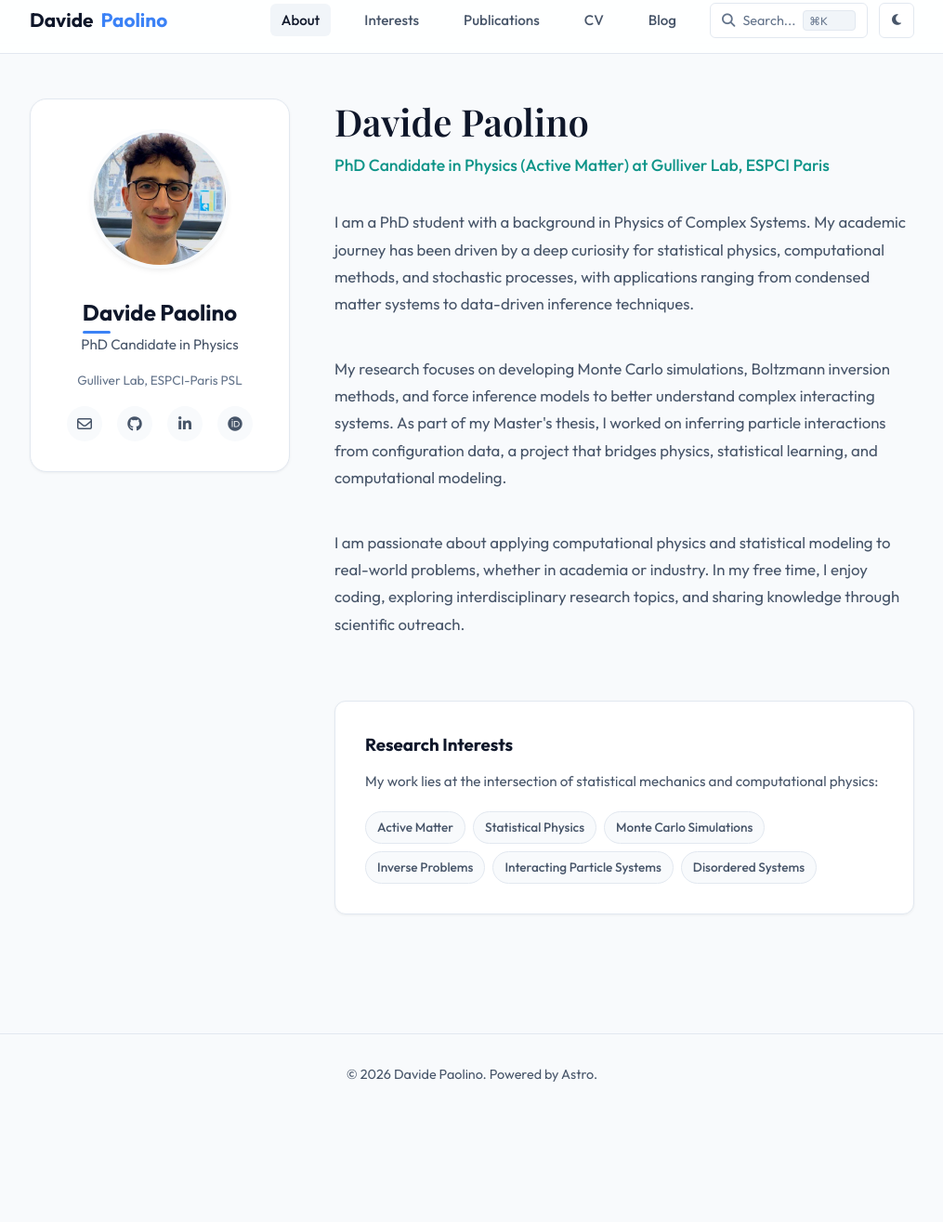
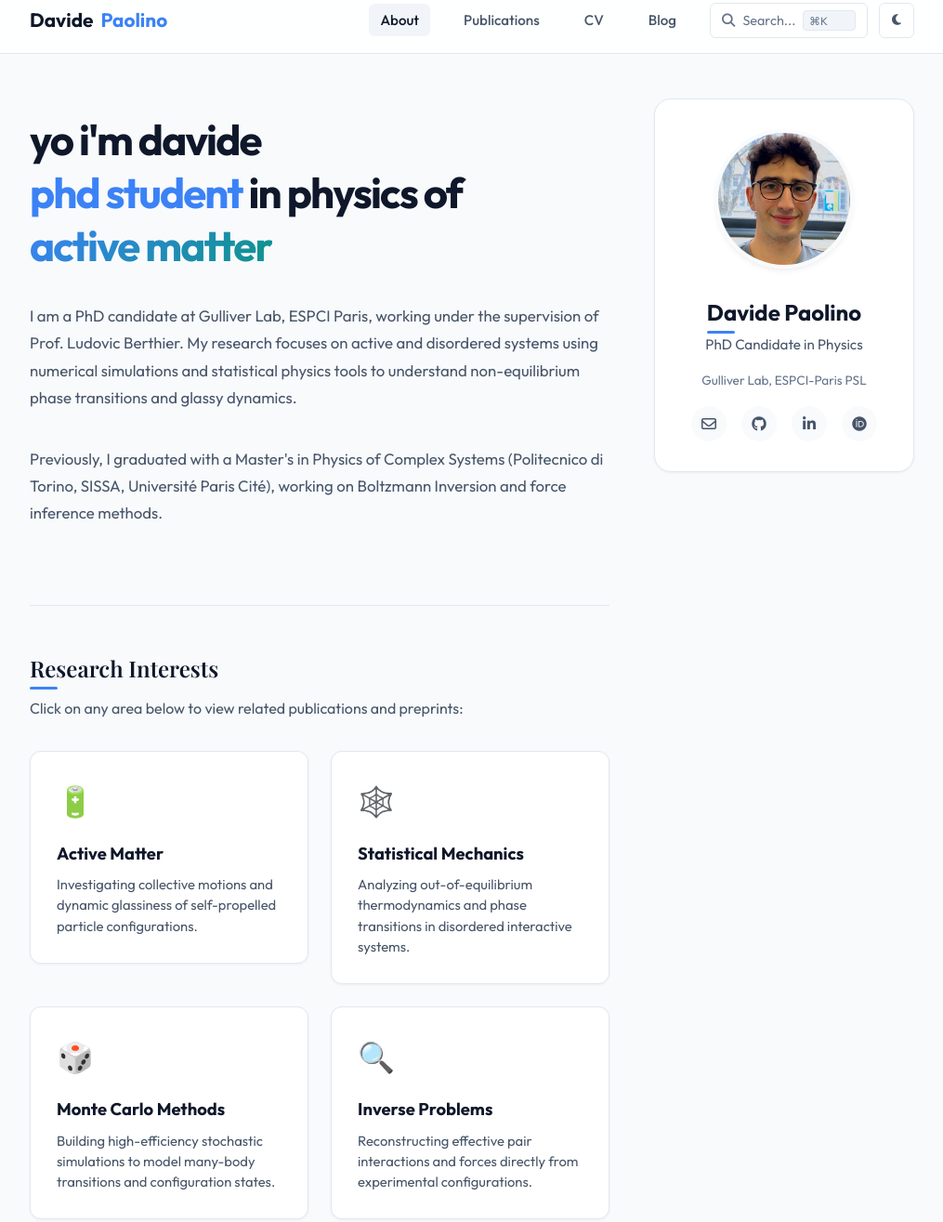
Before and after one commit to paolinodavide/paolinodavide.github.io, an Astro site: page / in a window 1280 px wide. Shown: the part 13-1328 px from the top of the page at 93% size, without its empty margins (132-1147 px from the left). Before the commit the page ends 1233 px from the top, so only its background shows below. Built offline with nearby package versions, Linux system fonts and the light colour scheme; Astro itself is replaced by a stand-in of ours; a web font is replaced by a local one.

Commit message:
feat: redesign homepage with modern layout, relocate sidebar, integrate interests redirecting to publications

```diff
--- a/src/layouts/Layout.astro
+++ b/src/layouts/Layout.astro
@@ -14,7 +14,6 @@ const { title, description = "Davide Paolino - PhD Candidate in Physics", active
 const blogPosts = await getCollection('blog');
 const searchIndex = [
   { title: 'About Me', url: '/', category: 'Page' },
-  { title: 'Research Interests', url: '/interests', category: 'Page' },
   { title: 'Publications & Preprints', url: '/publications', category: 'Page' },
   { title: 'Curriculum Vitae (CV)', url: '/cv', category: 'Page' },
   { title: 'Blog Posts', url: '/blog', category: 'Page' },
@@ -62,7 +61,6 @@ const searchIndex = [
         <nav style="display: flex; align-items: center;">
           <ul class="nav-links">
             <li><a href="/" class={activeTab === 'about' ? 'active' : ''}>About</a></li>
-            <li><a href="/interests" class={activeTab === 'interests' ? 'active' : ''}>Interests</a></li>
             <li><a href="/publications" class={activeTab === 'publications' ? 'active' : ''}>Publications</a></li>
             <li><a href="/cv" class={activeTab === 'cv' ? 'active' : ''}>CV</a></li>
             <li><a href="/blog" class={activeTab === 'blog' ? 'active' : ''}>Blog</a></li>
@@ -84,6 +82,11 @@ const searchIndex = [
 
     <div class="container">
       <main class="layout-grid">
+        <!-- Main Content Area -->
+        <section class="content-area">
+          <slot />
+        </section>
+
         <!-- Sidebar -->
         <aside class="sidebar">
           <div class="profile-card">
@@ -109,11 +112,6 @@ const searchIndex = [
             </div>
           </div>
         </aside>
-
-        <!-- Main Content Area -->
-        <section class="content-area">
-          <slot />
-        </section>
       </main>
     </div>
 
--- a/src/pages/index.astro
+++ b/src/pages/index.astro
@@ -2,47 +2,142 @@
 import Layout from '../layouts/Layout.astro';
 ---
 
-<Layout title="About Me" activeTab="about">
-  <div style="animation: fadeIn 0.5s ease-out;">
-    <h1 style="font-family: var(--font-serif); font-size: 2.5rem; margin-bottom: 0.5rem;">Davide Paolino</h1>
-    <p style="font-size: 1.1rem; color: var(--color-accent); font-weight: 500; margin-bottom: 2rem;">
-      PhD Candidate in Physics (Active Matter) at Gulliver Lab, ESPCI Paris
-    </p>
+<Layout title="Home" activeTab="about">
+  <div style="animation: fadeIn 0.5s ease-out; padding-top: 1rem;">
+    <!-- Large Bold Central/Modern Text -->
+    <h1 class="hero-text">
+      yo i'm davide<br/>
+      <span class="highlight">phd student</span> in physics of <span class="gradient-text">active matter</span>
+    </h1>
 
-    <div style="font-size: 1.05rem; line-height: 1.75; color: var(--text-secondary); display: flex; flex-direction: column; gap: 1.25rem;">
+    <div class="bio-text">
       <p>
-        I am a PhD student with a background in Physics of Complex Systems. My academic journey has been driven by a deep curiosity for statistical physics, computational methods, and stochastic processes, with applications ranging from condensed matter systems to data-driven inference techniques.
+        I am a PhD candidate at Gulliver Lab, ESPCI Paris, working under the supervision of Prof. Ludovic Berthier. My research focuses on active and disordered systems using numerical simulations and statistical physics tools to understand non-equilibrium phase transitions and glassy dynamics.
       </p>
-
       <p>
-        My research focuses on developing Monte Carlo simulations, Boltzmann inversion methods, and force inference models to better understand complex interacting systems. As part of my Master's thesis, I worked on inferring particle interactions from configuration data, a project that bridges physics, statistical learning, and computational modeling.
-      </p>
-
-      <p>
-        I am passionate about applying computational physics and statistical modeling to real-world problems, whether in academia or industry. In my free time, I enjoy coding, exploring interdisciplinary research topics, and sharing knowledge through scientific outreach.
+        Previously, I graduated with a Master's in Physics of Complex Systems (Politecnico di Torino, SISSA, Université Paris Cité), working on Boltzmann Inversion and force inference methods.
       </p>
     </div>
 
-    <div style="margin-top: 3rem; padding: 2rem; background-color: var(--bg-card); border: 1px solid var(--border-color); border-radius: var(--radius-md); box-shadow: var(--shadow-sm);">
-      <h3 style="margin-bottom: 0.75rem; color: var(--text-primary);">Research Interests</h3>
-      <p style="margin-bottom: 1.25rem; font-size: 0.95rem;">
-        My work lies at the intersection of statistical mechanics and computational physics:
+    <!-- Scroll Down Interests Redirecting to Publications -->
+    <div class="section-divider"></div>
+
+    <div class="interests-section">
+      <h2 style="font-family: var(--font-serif); margin-bottom: 0.75rem;">Research Interests</h2>
+      <p style="color: var(--text-secondary); margin-bottom: 2rem; font-size: 1rem;">
+        Click on any area below to view related publications and preprints:
       </p>
-      <ul style="list-style: none; display: flex; flex-wrap: wrap; gap: 0.5rem; padding: 0;">
-        <li class="tag">Active Matter</li>
-        <li class="tag">Statistical Physics</li>
-        <li class="tag">Monte Carlo Simulations</li>
-        <li class="tag">Inverse Problems</li>
-        <li class="tag">Interacting Particle Systems</li>
-        <li class="tag">Disordered Systems</li>
-      </ul>
+
+      <div class="interests-grid">
+        <a href="/publications" class="interest-card-link">
+          <div class="interest-card">
+            <div class="interest-icon">🔋</div>
+            <h3 class="interest-title">Active Matter <i class="fa-solid fa-arrow-right-long arrow-icon"></i></h3>
+            <p style="font-size: 0.925rem; color: var(--text-secondary); margin-bottom: 0; line-height: 1.5;">
+              Investigating collective motions and dynamic glassiness of self-propelled particle configurations.
+            </p>
+          </div>
+        </a>
+
+        <a href="/publications" class="interest-card-link">
+          <div class="interest-card">
+            <div class="interest-icon">🕸️</div>
+            <h3 class="interest-title">Statistical Mechanics <i class="fa-solid fa-arrow-right-long arrow-icon"></i></h3>
+            <p style="font-size: 0.925rem; color: var(--text-secondary); margin-bottom: 0; line-height: 1.5;">
+              Analyzing out-of-equilibrium thermodynamics and phase transitions in disordered interactive systems.
+            </p>
+          </div>
+        </a>
+
+        <a href="/publications" class="interest-card-link">
+          <div class="interest-card">
+            <div class="interest-icon">🎲</div>
+            <h3 class="interest-title">Monte Carlo Methods <i class="fa-solid fa-arrow-right-long arrow-icon"></i></h3>
+            <p style="font-size: 0.925rem; color: var(--text-secondary); margin-bottom: 0; line-height: 1.5;">
+              Building high-efficiency stochastic simulations to model many-body transitions and configuration states.
+            </p>
+          </div>
+        </a>
+
+        <a href="/publications" class="interest-card-link">
+          <div class="interest-card">
+            <div class="interest-icon">🔍</div>
+            <h3 class="interest-title">Inverse Problems <i class="fa-solid fa-arrow-right-long arrow-icon"></i></h3>
+            <p style="font-size: 0.925rem; color: var(--text-secondary); margin-bottom: 0; line-height: 1.5;">
+              Reconstructing effective pair interactions and forces directly from experimental configurations.
+            </p>
+          </div>
+        </a>
+      </div>
     </div>
   </div>
 </Layout>
 
 <style>
   @keyframes fadeIn {
-    from { opacity: 0; transform: translateY(10px); }
+    from { opacity: 0; transform: translateY(15px); }
     to { opacity: 1; transform: translateY(0); }
   }
+
+  .hero-text {
+    font-family: var(--font-sans);
+    font-size: 2.85rem;
+    line-height: 1.25;
+    font-weight: 800;
+    letter-spacing: -0.04em;
+    margin-bottom: 2rem;
+    color: var(--text-primary);
+    text-transform: lowercase;
+  }
+
+  .highlight {
+    color: var(--color-primary);
+  }
+
+  .gradient-text {
+    background: linear-gradient(135deg, var(--color-primary), var(--color-accent));
+    -webkit-background-clip: text;
+    -webkit-text-fill-color: transparent;
+    display: inline-block;
+  }
+
+  .bio-text {
+    font-size: 1.05rem;
+    line-height: 1.75;
+    color: var(--text-secondary);
+    display: flex;
+    flex-direction: column;
+    gap: 1rem;
+    max-width: 680px;
+  }
+
+  .section-divider {
+    height: 1px;
+    background-color: var(--border-color);
+    margin: 4rem 0 3rem 0;
+  }
+
+  .interest-card-link {
+    text-decoration: none;
+    color: inherit;
+    display: block;
+  }
+
+  .interest-card-link:hover {
+    color: inherit;
+  }
+
+  .arrow-icon {
+    font-size: 0.85rem;
+    margin-left: 0.25rem;
+    opacity: 0;
+    transform: translateX(-4px);
+    transition: all var(--transition-fast);
+    color: var(--color-primary);
+  }
+
+  .interest-card:hover .arrow-icon {
+    opacity: 1;
+    transform: translateX(0);
+  }
 </style>
--- a/src/styles/global.css
+++ b/src/styles/global.css
@@ -143,7 +143,7 @@ main {
 
 .layout-grid {
   display: grid;
-  grid-template-columns: 280px 1fr;
+  grid-template-columns: 1fr 280px;
   gap: 3rem;
 }
 
@@ -151,6 +151,9 @@ main {
   .layout-grid {
     grid-template-columns: 1fr;
     gap: 2rem;
+  }
+  .sidebar {
+    order: -1;
   }
 
   .nav-container {
```
Also changed, not shown: src/pages/interests.astro (deleted, +0 -53 lines).
